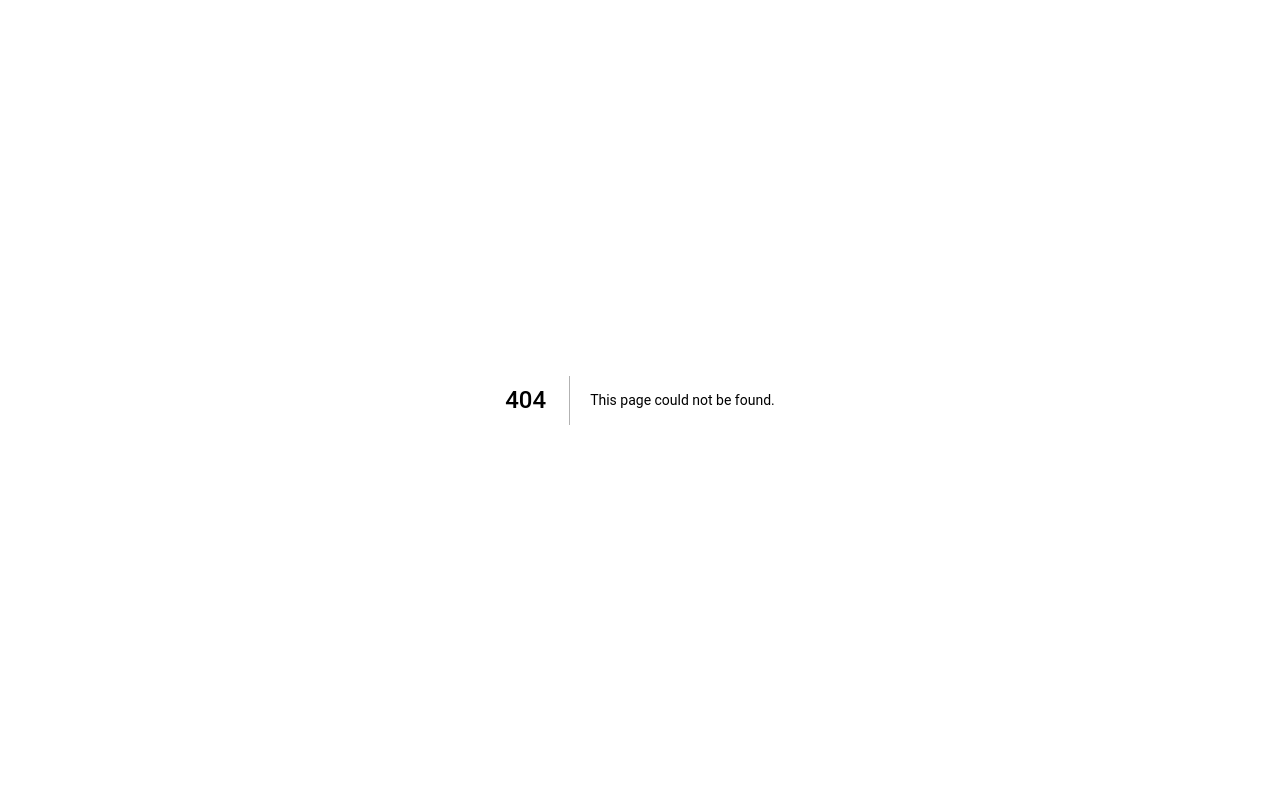
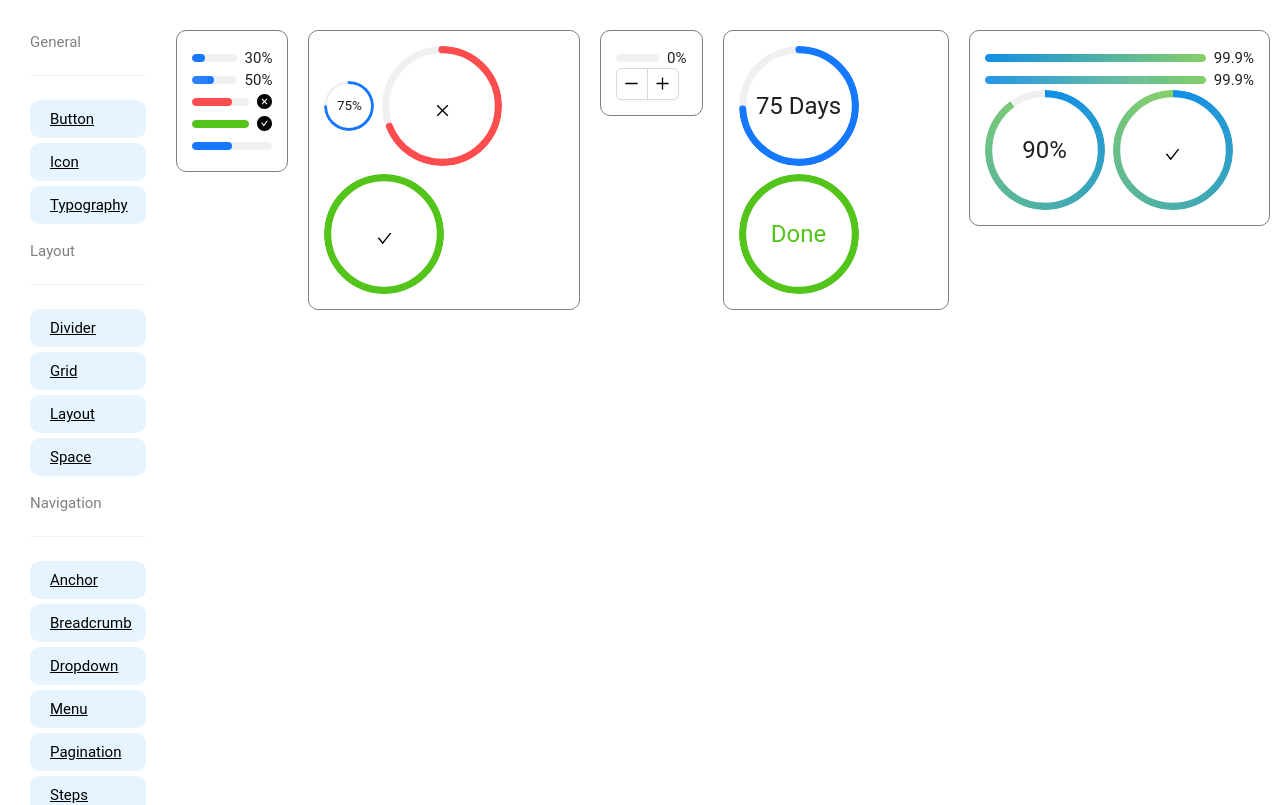
Before and after one commit to Pallab6Sense/AntD-Components, a Next.js app: page /progress in a window 1280 px wide. Before the commit this address had no page. Shown: the top 805 px of the page. Built offline with nearby package versions, Linux system fonts and the light colour scheme.

Commit message:
Progress done 5:45 PM

```diff
--- a/Components/Navigation.js
+++ b/Components/Navigation.js
@@ -175,6 +175,9 @@ const Navigation = () => {
             <li>
               <Link href="/popconfirm">Popconfirm</Link>
             </li>
+            <li>
+              <Link href="/progress">Progress</Link>
+            </li>
           </div>
         </ul>
       </div>
--- /dev/null
+++ b/pages/progress.js
@@ -0,0 +1,105 @@
+import Navigation from '@/Components/Navigation';
+import { Progress, Space, Button } from 'antd';
+import { MinusOutlined, PlusOutlined } from '@ant-design/icons';
+import { useState } from 'react';
+
+const Prog_ress = () => {
+  const [percent, setPercent] = useState(0);
+  const increase = () => {
+    setPercent((prevPercent) => {
+      const newPercent = prevPercent + 10;
+      if (newPercent > 100) {
+        return 100;
+      }
+      return newPercent;
+    });
+  };
+  const decline = () => {
+    setPercent((prevPercent) => {
+      const newPercent = prevPercent - 10;
+      if (newPercent < 0) {
+        return 0;
+      }
+      return newPercent;
+    });
+  };
+  return (
+    <div className="container">
+      <Navigation></Navigation>
+      <div className="progressContainer">
+        <div className="progressExample1">
+          <Progress percent={30} />
+          <Progress percent={50} status="active" />
+          <Progress percent={70} status="exception" />
+          <Progress percent={100} />
+          <Progress percent={50} showInfo={false} />
+        </div>
+      </div>
+
+      <div className="progressExample2">
+        <Space wrap>
+          <Progress type="circle" percent={75} size={50} />
+          <Progress type="circle" percent={70} status="exception" />
+          <Progress type="circle" percent={100} />
+        </Space>
+      </div>
+
+      <div className="progressExample3">
+        <Progress percent={percent} />
+        <Button.Group>
+          <Button onClick={decline} icon={<MinusOutlined />} />
+          <Button onClick={increase} icon={<PlusOutlined />} />
+        </Button.Group>
+      </div>
+
+      <div className="progressExample4">
+        <Space wrap>
+          <Progress
+            type="circle"
+            percent={75}
+            format={(percent) => `${percent} Days`}
+          />
+          <Progress type="circle" percent={100} format={() => 'Done'} />
+        </Space>
+      </div>
+
+      <div className="progressExample5">
+      <Progress
+      percent={99.9}
+      strokeColor={{
+        '0%': '#108ee9',
+        '100%': '#87d068',
+      }}
+    />
+    <Progress
+      percent={99.9}
+      status="active"
+      strokeColor={{
+        from: '#108ee9',
+        to: '#87d068',
+      }}
+    />
+    <Space wrap>
+      <Progress
+        type="circle"
+        percent={90}
+        strokeColor={{
+          '0%': '#108ee9',
+          '100%': '#87d068',
+        }}
+      />
+      <Progress
+        type="circle"
+        percent={100}
+        strokeColor={{
+          '0%': '#108ee9',
+          '100%': '#87d068',
+        }}
+      />
+    </Space>
+      </div>
+    </div>
+  );
+};
+
+export default Prog_ress;
--- a/styles/globals.scss
+++ b/styles/globals.scss
@@ -848,3 +848,16 @@ li {
 {
   @include divStyle()
 }
+.progressContainer{
+  @include componentContainer()
+
+}
+
+.progressExample1,
+.progressExample2,
+.progressExample3,
+.progressExample4,
+.progressExample5{
+  @include divStyle()
+
+}
```
